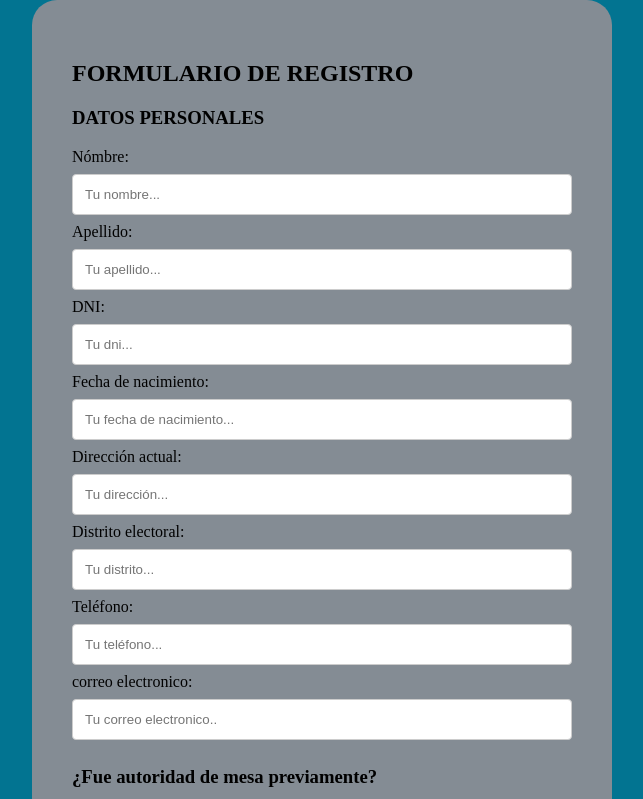
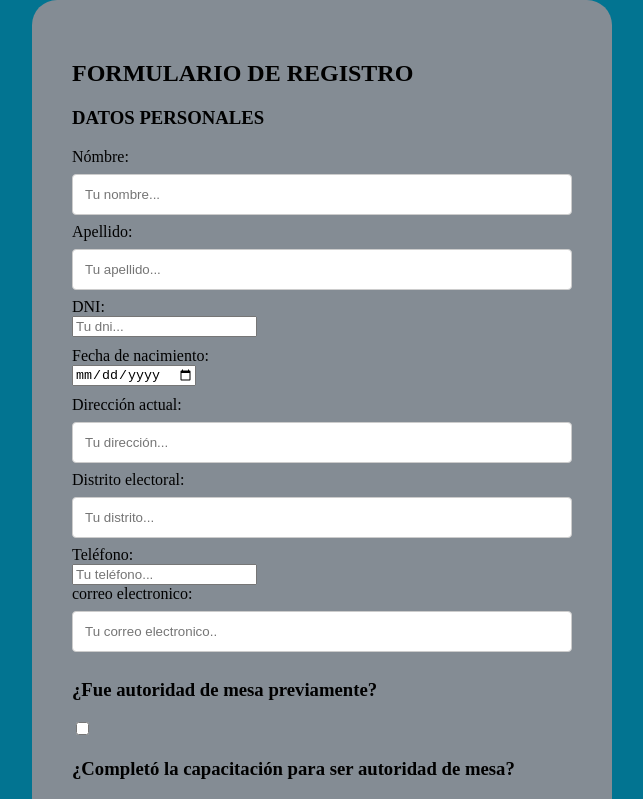
Before and after one commit to Facundo-ss03/TP2-ingenieria-de-software, a plain HTML site: page src/registro.html in a window 1280 px wide. Shown: the top 799 px of the page, without its empty margins (318-961 px from the left). Drawn offline with Linux system fonts and the light colour scheme.

Commit message:
Add files via upload

```diff
--- a/src/registro.html
+++ b/src/registro.html
@@ -15,15 +15,15 @@
       <label for="apellido">Apellido:</label><br>
       <input type="text" id="apellido" name="apellido" value="" placeholder="Tu apellido..."><br>
       <label for="dni">DNI:</label><br>
-      <input type="text" id="dni" name="dni" value="" placeholder="Tu dni..."><br>
+      <input type="number" id="dni" name="dni" value="" placeholder="Tu dni..." style="margin-bottom: 10px;"><br>
       <label for="fecha-nacimiento">Fecha de nacimiento:</label><br>
-      <input type="text" id="fecha-nacimiento" name="fecha-nacimiento" value="" placeholder="Tu fecha de nacimiento..."><br>
+      <input type="date" id="fecha-nacimiento" name="fecha-nacimiento" value="" placeholder="Tu fecha de nacimiento..." style="margin-bottom: 10px;"><br>
       <label for="direccion">Dirección actual:</label><br>
       <input type="text" id="direccion" name="direccion" value="" placeholder="Tu dirección..."><br>
       <label for="distrito">Distrito electoral:</label><br>
       <input type="text" id="distrito" name="distrito" value="" placeholder="Tu distrito..."><br>
       <label for="telefono">Teléfono:</label><br>
-      <input type="text" id="telefono" name="telefono" value="" placeholder="Tu teléfono..."><br>
+      <input type="number" id="telefono" name="telefono" value="" placeholder="Tu teléfono..."><br>
       <label for="correo">correo electronico:</label><br>
       <input type="text" id="correo" name="correo" value="" placeholder="Tu correo electronico.." >
 
```
